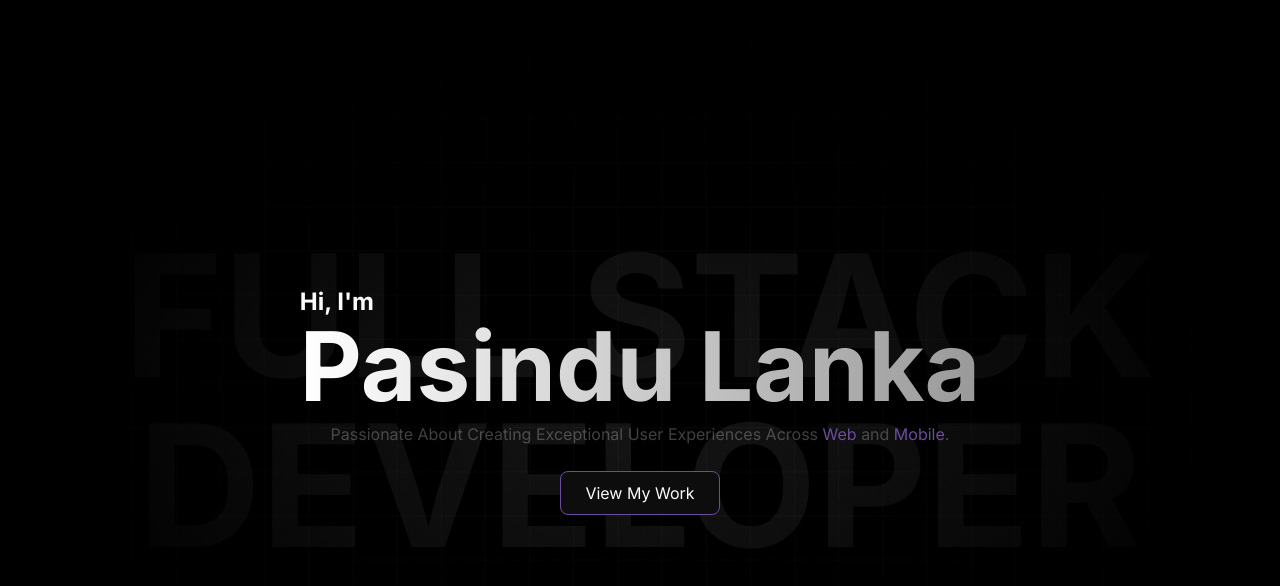
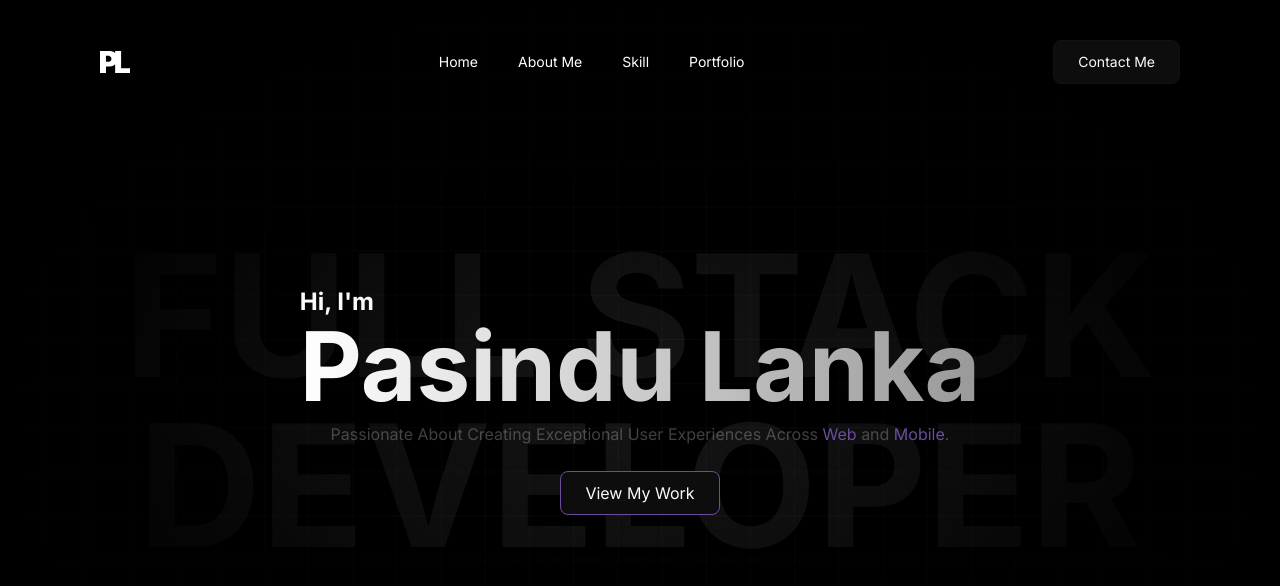
Before and after one commit to apLanka/portfolio, a Next.js app: page / in a window 1280 px wide. Shown: the top 586 px of the page. Built offline with nearby package versions, Linux system fonts and the light colour scheme.

Commit message:
feat: add nav bar

```diff
--- a/app/globals.css
+++ b/app/globals.css
@@ -4,6 +4,7 @@
 
 body {
   font-family: Arial, Helvetica, sans-serif;
+  background: black;
 }
 
 @layer base {
--- a/app/layout.tsx
+++ b/app/layout.tsx
@@ -1,6 +1,7 @@
-import type { Metadata } from "next";
+import type {Metadata} from "next";
 import "./globals.css";
-import { Inter } from 'next/font/google';
+import {Inter} from 'next/font/google';
+import {NavBar} from "@/components/nav-bar";
 
 export const metadata: Metadata = {
     title: "Pasindu Lanka",
@@ -21,6 +22,7 @@ export default function RootLayout({
     return (
         <html lang="en">
         <body className={inter.className}>
+        <NavBar/>
         {children}
         </body>
         </html>
--- /dev/null
+++ b/components/nav-bar.tsx
@@ -0,0 +1,21 @@
+import Logo from '@/public/image/logo/logo.svg'
+import Image from "next/image";
+
+export const NavBar = () => {
+    return (
+        <div className={'fixed flex w-full items-center justify-between pt-[40px] px-[100px] z-[100]'}>
+            <div>
+                <Image draggable={false} src={Logo} alt={'logo'} width={30} height={45}/>
+            </div>
+            <div className={'flex gap-10'}>
+                <div className={'text-white font-normal text-sm cursor-pointer'}>Home</div>
+                <div className={'text-white font-normal text-sm cursor-pointer'}>About Me</div>
+                <div className={'text-white font-normal text-sm cursor-pointer'}>Skill</div>
+                <div className={'text-white font-normal text-sm cursor-pointer'}>Portfolio</div>
+            </div>
+            <button className={'h-11 px-6 rounded-[8px] border border-[#121212] font-normal text-sm bg-white/5'}>
+                Contact Me
+            </button>
+        </div>
+    )
+}
```
Also changed, not shown: public/image/logo/logo.svg (added). Lines whose indentation alone changed are shown as unchanged.
